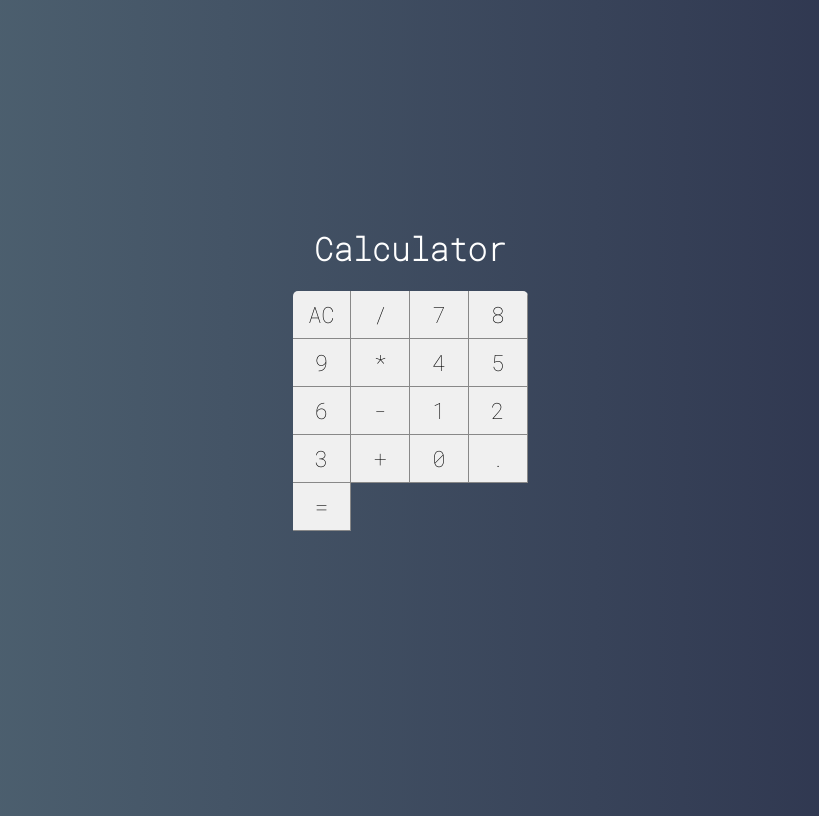
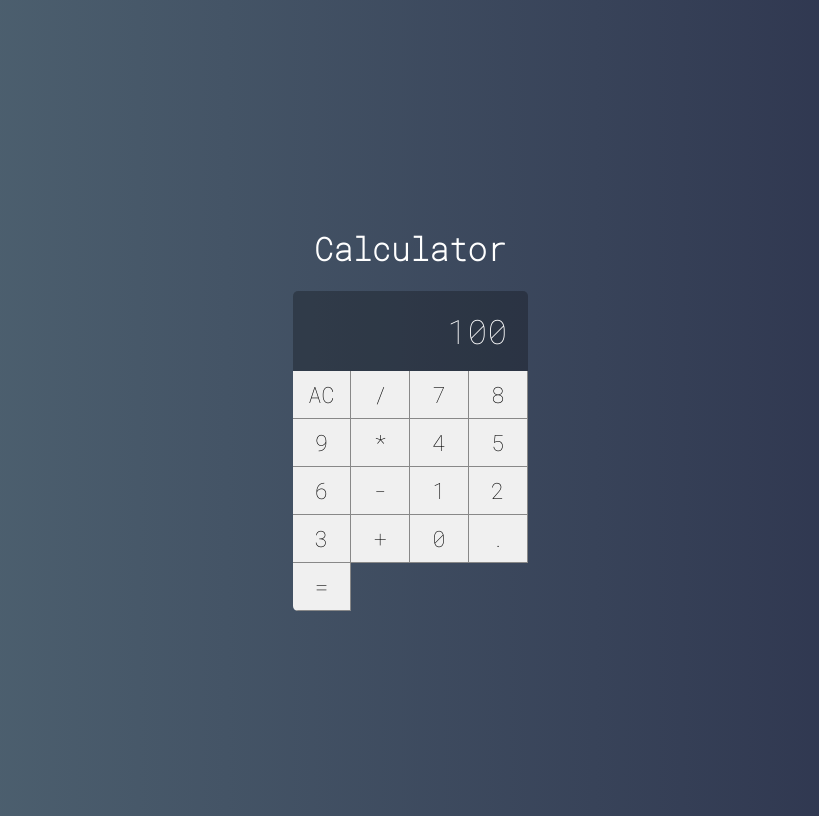
Before and after one commit to danielle-victoria/Curso-Web-Moderno, a React (Create React App) app in the folder Exercicios-WEB/react/calculadora/: page / in a window 1280 px wide. Shown: the whole page, without its empty margins (230-1049 px from the left). Built offline with nearby package versions, Linux system fonts and the light colour scheme.

Commit message:
Aula 4 - React - Projeto Calculadora: Componente Display

```diff
--- /dev/null
+++ b/Exercicios-WEB/react/calculadora/src/components/Display.css
@@ -0,0 +1,14 @@
+/*Aula 4 - React - Projeto Calculadora: Componente Display */
+
+.display{
+    grid-column: span 4;
+    background-color: #0004;
+
+
+    display: flex;
+    justify-content: flex-end;
+    align-items: center;
+    padding: 20px;
+    font-size: 2.1em;
+    overflow: hidden;
+}
--- /dev/null
+++ b/Exercicios-WEB/react/calculadora/src/components/Display.jsx
@@ -0,0 +1,7 @@
+import React from "react"
+import './Display.css'
+
+{/* Aula 4 - React - Projeto Calculadora: Componente Display */}
+
+export default props =>
+    <div className="display">{props.value}</div>
--- a/Exercicios-WEB/react/calculadora/src/main/Calculator.css
+++ b/Exercicios-WEB/react/calculadora/src/main/Calculator.css
@@ -9,5 +9,5 @@
 
     display: grid;
     grid-template-columns: repeat(4, 25%);
-    grid-template-rows: 48px 48px 48px 48px 48px;
+    grid-template-rows: 1fr 48px 48px 48px 48px 48px;
 }
--- a/Exercicios-WEB/react/calculadora/src/main/Calculator.jsx
+++ b/Exercicios-WEB/react/calculadora/src/main/Calculator.jsx
@@ -3,11 +3,13 @@
 import React, {Component} from "react"
 import './Calculator.css'
 import Button from "../components/Button"
+import Display from "../components/Display"
 
 export default class Calculator extends Component {
     render() {
         return(
             <div className="calculator">
+            <Display value={100} />
             <Button label="AC"/>
             <Button label="/"/>
             <Button label="7"/>
```
